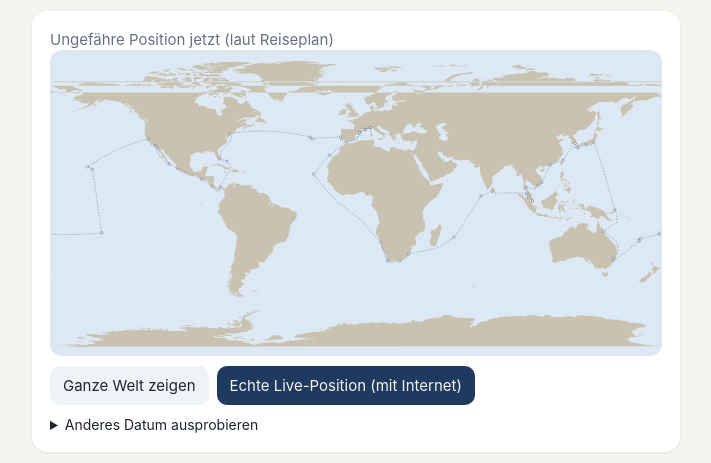
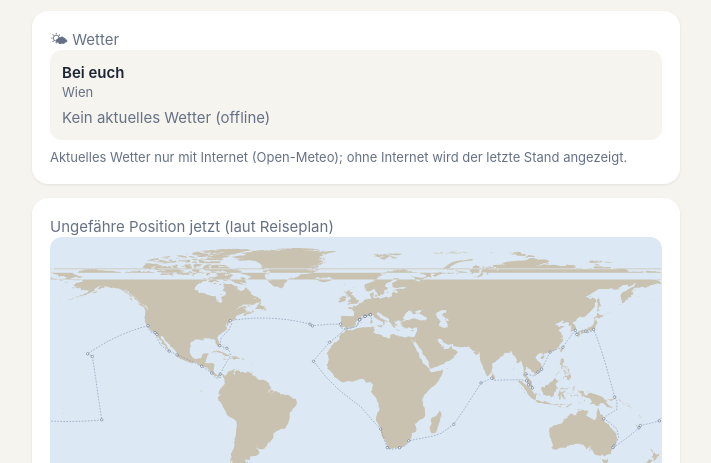
Before and after one commit to Sethz/rp-k7m2x, a plain HTML site: page index.html in a window 1280 px wide. Shown: the part 325-788 px from the top of the page, without its empty margins (284-995 px from the left). Drawn offline with Linux system fonts and the light colour scheme; no server answers.

Commit message:
Wetter für Schiff und Wien/Lienz (23.12.–6.1.) ergänzt
Co-Authored-By: Claude Opus 5.5 <noreply@anthropic.com>
Claude-Session: https://claude.ai/code/session_01QtHhosE6zkSwJjVcZUR4bz

```diff
--- a/index.html
+++ b/index.html
@@ -30,9 +30,12 @@ table{width:100%;border-collapse:collapse;background:var(--card);border-radius:1
 th{background:var(--acc);color:var(--bg);text-align:left;padding:8px;font-size:14px}td{padding:8px;border-bottom:1px solid var(--line);vertical-align:top}
 tr.s td{background:var(--sea)}tr.today td{background:var(--hi)!important}.foot{font-size:13px;color:var(--mute);margin:14px 0 30px}
 #test{font-size:14px;margin-top:10px}#test input{font:inherit;padding:4px}
+.wx{display:flex;gap:12px}.wx>div{flex:1;background:var(--bg);border-radius:12px;padding:12px}
+.wx .big{font-size:30px;font-weight:700}.wx .ico{font-size:30px}.wx .pl{font-weight:600;font-size:15px}
 </style></head><body><main>
 <h1>🚢 Reiseplan</h1>
 <div class="card" id="now"><div class="where">Reiseplan: Bitte unten das heutige Datum suchen</div><div class="lbl">(Die automatische Anzeige braucht einen Browser mit JavaScript.)</div></div>
+<div class="card"><div class="lbl">🌤 Wetter</div><div class="wx" id="wx"></div><div class="lbl" id="wxnote" style="margin-top:8px;font-size:13px"></div></div>
 <div class="card"><div class="lbl" id="maplbl">Ungefähre Position laut Reiseplan</div>
 <svg id="map" viewBox="0 0 360 180"><g id="world"></g></svg>
 <div class="btns"><button class="alt" id="zoomBtn">Ganze Welt zeigen</button>
@@ -258,9 +261,40 @@ function render(){
 }
 const tin=document.getElementById('tin');
 tin.onchange=()=>{if(!tin.value)return;const [d,tm]=tin.value.split('T');const [Y_,M,D]=d.split('-').map(Number),[hh,mm]=tm.split(':').map(Number);
- let g=Date.UTC(Y_,M-1,D,hh,mm);for(let k=0;k<2;k++){g=Date.UTC(Y_,M-1,D,hh,mm)-offVie(new Date(g))}fixed=g;render()};
+ let g=Date.UTC(Y_,M-1,D,hh,mm);for(let k=0;k<2;k++){g=Date.UTC(Y_,M-1,D,hh,mm)-offVie(new Date(g))}fixed=g;render();weather()};
 function offVie(t){const f=new Intl.DateTimeFormat('en-US',{timeZone:VIE,hourCycle:'h23',year:'numeric',month:'numeric',day:'numeric',hour:'numeric',minute:'numeric'}).formatToParts(t);const g=k=>+f.find(x=>x.type==k).value;return Date.UTC(g('year'),g('month')-1,g('day'),g('hour'),g('minute'))-Math.floor(t/6e4)*6e4}
-document.getElementById('tnow').onclick=()=>{fixed=null;tin.value='';render()};
+document.getElementById('tnow').onclick=()=>{fixed=null;tin.value='';render();weather()};
+
+// ---------- Wetter ----------
+const NOTE={"Puntarenas":"27–30","Puerto Quetzal":"22–25","Puerto Vallarta":"22–28","San Diego":"10–19","Los Angeles":"9–20","San Francisco":"8–15","Honolulu":"21–25","Hilo":"23–28","Papeete":"21–28","Suva":"23–30 (Regenzeit)","Lifou":"23–30","Sydney":"20–27","Newcastle":"26–28","Cairns":"24–31","Rabaul":"27–32","Tokyo":"2–12","Kobe":"10–12","Nagasaki":"4–12","Busan":"−1–9","Keelung":"14–20","Hong Kong":"14–20","Nha Trang":"22–28","Phu My":"28–33","Ko Samui":"29–31","Singapore":"25–32","Port Klang":"30–32","Penang":"25–32","Colombo":"25–32","Male":"30–32","Port Louis":"24–30","Durban":"22–30","Port Elizabeth":"16–25","Cape Town":"17–27","Walvis Bay":"21–24","Mindelo":"18–25","Las Palmas":"16–25"};
+const WMO=c=>c==0?['☀️','sonnig']:c<=2?['🌤','leicht bewölkt']:c==3?['☁️','bewölkt']:c<=48?['🌫','Nebel']:c<=57?['🌦','Nieselregen']:c<=67?['🌧','Regen']:c<=77?['🌨','Schnee']:c<=82?['🌦','Regenschauer']:c<=86?['🌨','Schneeschauer']:['⛈','Gewitter'];
+function home(t){const d=ymd(VIE,new Date(t));return(d>='2026-12-23'&&d<='2027-01-06')?{name:'Lienz · Zettersfeld',sub:'Osttirol, ca. 1.800 m',lat:46.855,lon:12.79,elev:1800,tz:VIE}:{name:'Wien',sub:'',lat:48.21,lon:16.37,tz:VIE}}
+function store(k,v){try{localStorage.setItem(k,JSON.stringify(v))}catch(e){}}
+function load(k){try{return JSON.parse(localStorage.getItem(k))}catch(e){return null}}
+async function fetchWx(p){const u=`https://api.open-meteo.com/v1/forecast?latitude=${p.lat.toFixed(2)}&longitude=${p.lon.toFixed(2)}${p.elev?'&elevation='+p.elev:''}&current=temperature_2m,weather_code,wind_speed_10m&daily=temperature_2m_max,temperature_2m_min&forecast_days=1&timezone=auto`;
+ const r=await fetch(u,{cache:'no-store'});if(!r.ok)throw 0;const j=await r.json();
+ return{t:Math.round(j.current.temperature_2m),c:j.current.weather_code,w:Math.round(j.current.wind_speed_10m),mx:Math.round(j.daily.temperature_2m_max[0]),mn:Math.round(j.daily.temperature_2m_min[0]),at:Date.now()}}
+const ago=ms=>{const m=Math.round(ms/6e4);return m<2?'gerade eben':m<90?`vor ${m} Min.`:m<2880?`vor ${Math.round(m/60)} Std.`:`vor ${Math.round(m/1440)} Tagen`};
+function box(title,sub,w,note){let h=`<div class="pl">${title}</div>${sub?`<div class="lbl" style="font-size:13px">${sub}</div>`:''}`;
+ if(w){const [ic,tx]=WMO(w.c);h+=`<div><span class="ico">${ic}</span> <span class="big">${w.t}°</span></div><div style="font-size:15px">${tx} · heute ${w.mn}° bis ${w.mx}°</div><div class="lbl" style="font-size:13px">${Date.now()-w.at<36e5*2?'live':'Stand '+ago(Date.now()-w.at)}</div>`}
+ else h+=`<div class="lbl" style="font-size:15px;margin-top:6px">Kein aktuelles Wetter (offline)</div>`;
+ if(note)h+=`<div style="font-size:14px;margin-top:6px">📝 Laut Reiseplan-Notiz: ${note} °C</div>`;return h}
+let wxBusy=false;
+async function weather(){if(wxBusy)return;wxBusy=true;
+ const t=fixed??Date.now(),st=state(t),hm_=home(t);
+ let ship=null,note=null,title='Bei den Eltern',sub='';
+ if(st.kind==='port'||st.kind==='sea'){ship={lat:st.lat,lon:st.lon};
+  if(st.kind==='port'){sub=st.stop.name;note=NOTE[st.stop.key]}else{sub=`auf See vor ${st.f<.5?st.stop.name:st.next.name}`;note=st.f>=.5?NOTE[st.next.key]:null}}
+ const kS='wx:ship:'+(ship?ship.lat.toFixed(0)+','+ship.lon.toFixed(0):''),kH='wx:'+hm_.name;
+ let ws=ship?load(kS):null,wh=load(kH);const live=fixed===null;
+ const paint=()=>{document.getElementById('wx').innerHTML=(ship?`<div>${box(title,sub,ws,note)}</div>`:'')+`<div>${box('Bei euch',hm_.name+(hm_.sub?' · '+hm_.sub:''),wh)}</div>`;
+  document.getElementById('wxnote').textContent=live?'Aktuelles Wetter nur mit Internet (Open-Meteo); ohne Internet wird der letzte Stand angezeigt.':'Beim ausprobierten Datum gibt es nur die Notiz-Werte, kein Wetter.'};
+ if(!live){ws=null;wh=null}
+ paint();
+ if(live&&navigator.onLine!==false){try{if(ship&&(!ws||Date.now()-ws.at>9e5)){ws=await fetchWx(ship);store(kS,ws)}}catch(e){}
+  try{if(!wh||Date.now()-wh.at>9e5){wh=await fetchWx(hm_);store(kH,wh)}}catch(e){}paint()}
+ wxBusy=false}
+
 if('serviceWorker' in navigator){navigator.serviceWorker.register('sw.js').catch(()=>{})}
-render();setInterval(()=>{if(fixed===null)render()},30000);
+render();weather();setInterval(()=>{if(fixed===null)render()},30000);setInterval(()=>{if(fixed===null)weather()},6e5);window.addEventListener('online',weather);
 </script></body></html>
--- a/sw.js
+++ b/sw.js
@@ -1,5 +1,5 @@
 // Offline-Speicher: alles beim ersten Öffnen ablegen, danach zuerst Netz (für Updates), sonst Speicher.
-const C='reiseplan-v1',F=['./','index.html','manifest.json','icon-192.png','icon-512.png','icon-180.png'];
+const C='reiseplan-v2',F=['./','index.html','manifest.json','icon-192.png','icon-512.png','icon-180.png'];
 self.addEventListener('install',e=>{e.waitUntil(caches.open(C).then(c=>c.addAll(F)));self.skipWaiting()});
 self.addEventListener('activate',e=>{e.waitUntil(caches.keys().then(k=>Promise.all(k.filter(x=>x!==C).map(x=>caches.delete(x)))));self.clients.claim()});
 self.addEventListener('fetch',e=>{if(e.request.method!=='GET'||new URL(e.request.url).origin!==location.origin)return;
```
